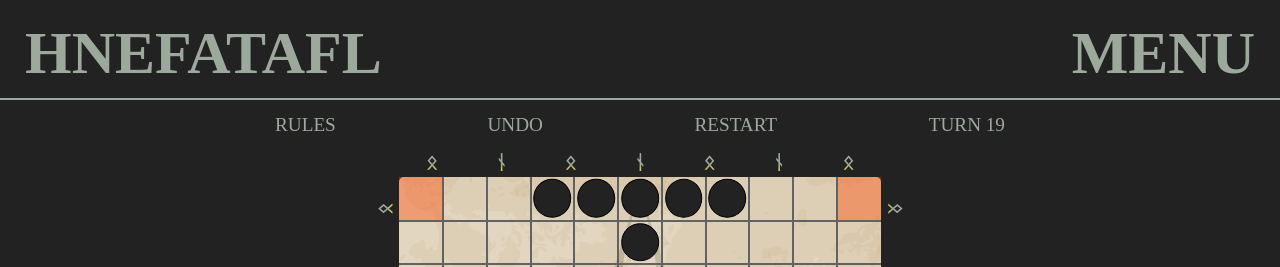
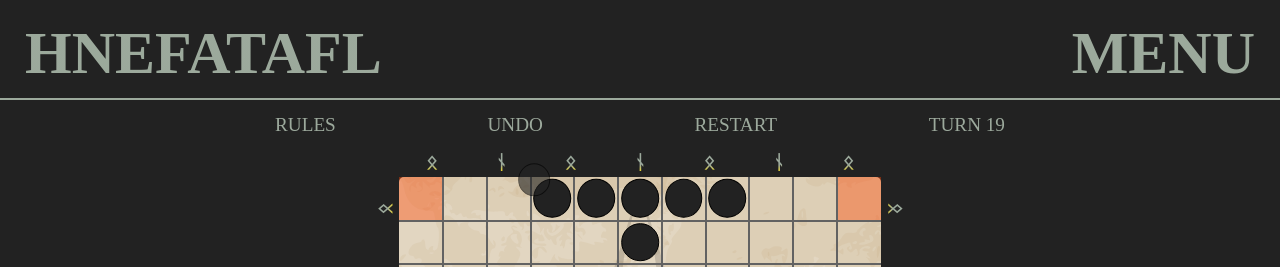
Before and after one commit to DaleKMillington/react-hnefatafl, a React (Vite) app: page / in a window 1280 px wide. Both pictures are taken after a click on the element 552 px from the left and 198 px from the top of the page. Shown: the top 267 px of the page. Built offline with nearby package versions, Linux system fonts and the light colour scheme; a web font is replaced by a local one.

Commit message:
Piece move hover clone added but not working

```diff
--- a/src/components/Board.tsx
+++ b/src/components/Board.tsx
@@ -6,8 +6,6 @@
 // Application Imports
 import {initialState} from '../game-logic/board-state.ts';
 import Square from './Square.tsx';
-import {Simulate} from "react-dom/test-utils";
-import toggle = Simulate.toggle;
 
 const Board = () => {
 
--- /dev/null
+++ b/src/components/ClonePiece.tsx
@@ -0,0 +1,50 @@
+// Base Imports
+import {useEffect, useState} from "react";
+
+// Third Party Imports
+
+// Application Imports
+
+// Types
+interface ClonePieceProps {
+    piece: string;
+}
+
+const Piece = ({piece}: ClonePieceProps) => {
+
+    // Setup classes for piece prop
+    let pieceClasses = '';
+    switch(piece){
+        case 'W': pieceClasses = 'piece piece--white piece--clone'; break;
+        case 'B': pieceClasses = 'piece piece--black piece--clone'; break;
+        case 'K': pieceClasses = 'piece piece--king piece--clone';
+    }
+
+    const [
+        mousePosition,
+        setMousePosition
+    ] = useState({ top: 0, left: 0 });
+
+    useEffect(() => {
+        const handleMouseMove = (event) => {
+            const mouseX = event.clientX;
+            const mouseY = event.clientY;
+            setMousePosition({top: mouseY, left: mouseX});
+        };
+
+        window.addEventListener('mousemove', handleMouseMove);
+
+        return () => {
+            window.removeEventListener('mousemove', handleMouseMove);
+        };
+    }, []);
+
+        // Deconstruct mouse positions
+    const { top, left } = mousePosition;
+
+    return (
+        <div className={pieceClasses} style={{ top: `${top}px`, left: `${left}px` }}></div>
+    )
+}
+
+export default Piece;
--- a/src/components/Piece.tsx
+++ b/src/components/Piece.tsx
@@ -1,8 +1,10 @@
 // Base Imports
+import { useState } from "react";
 
 // Third Party Imports
 
 // Application Imports
+import ClonePiece from "./ClonePiece.tsx";
 
 // Types
 interface PieceProps {
@@ -14,17 +16,30 @@
 
 const Piece = ({piece, pieceSelected, updateBoardState, togglePieceSelected}: PieceProps) => {
 
+    // Setup classes for piece prop
     let pieceClasses = '';
     switch(piece){
         case 'W': pieceClasses = 'piece piece--white'; break;
         case 'B': pieceClasses = 'piece piece--black'; break;
         case 'K': pieceClasses = 'piece piece--king';
     }
-
     pieceClasses = pieceSelected ? pieceClasses : pieceClasses += ' piece--selectable';
 
+    const [thisPieceSelected, setThisPieceSelected] = useState(false);
+
+    // Onclick handler for pieces
+    const selectPiece = () => {
+        console.log('Piece selected: ', piece);
+        togglePieceSelected(pieceSelected);
+        setThisPieceSelected(true);
+    }
+
     return (
-        <div className={pieceClasses}></div>
+        <div className={pieceClasses} onClick={selectPiece}>
+
+            {thisPieceSelected && <ClonePiece piece={piece} />}
+
+        </div>
     )
 }
 
--- a/src/sass/components/_piece.scss
+++ b/src/sass/components/_piece.scss
@@ -25,4 +25,9 @@
         cursor: pointer;
     }
 
+    &--clone {
+        position: relative;
+        opacity: 0.6;
+    }
+
 }
```
